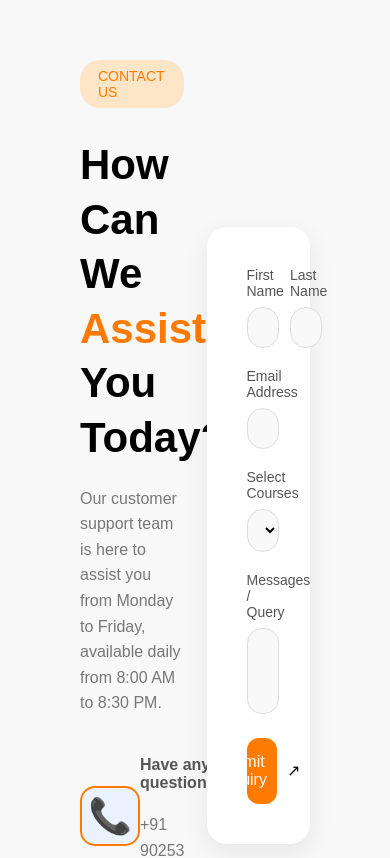
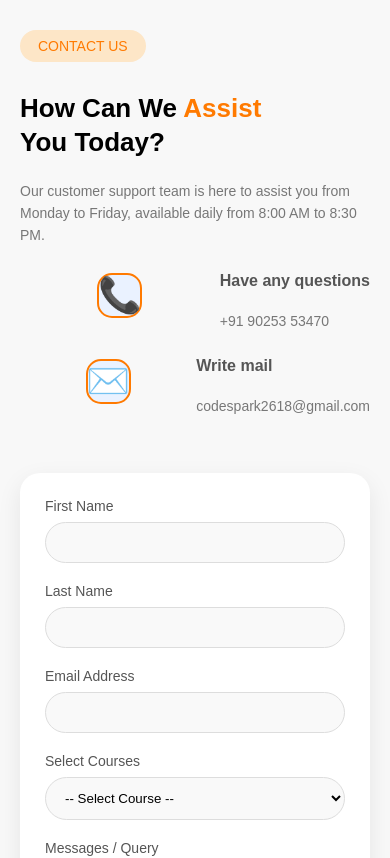
Before and after one commit to codespark2618/codespark-_official, a React (Vite) app in the folder frontend/codespark/: page /contact in a window 390 px wide. Shown: the top 858 px of the page. Built offline with nearby package versions, Linux system fonts and the light colour scheme.

Commit message:
same changes for css succes and contact pages

```diff
--- a/frontend/codespark/src/Components/Contact.css
+++ b/frontend/codespark/src/Components/Contact.css
@@ -11,7 +11,7 @@
   align-items: center;
   padding: 60px 80px;
   background: #f8f8f8;
-  min-height: 100vh;
+  min-height: auto;
 }
 
 /* LEFT */
@@ -47,6 +47,7 @@
 
 .contact-info {
   margin-top: 40px;
+
 }
 
 .info-item {
@@ -163,3 +164,135 @@ textarea {
   background: #f9f9f9;
   outline: none;
 }
+
+/* 📱 Extra Small Devices (Mobile <576px) */
+@media (max-width: 575px) {
+
+  .contact-container {
+    flex-direction: column;
+    padding: 30px 20px;
+  }
+
+  .contact-left,
+  .contact-form {
+    width: 100%;
+  }
+
+  .contact-left h1 {
+    font-size: 26px;
+  }
+
+  .contact-left p {
+    font-size: 14px;
+  }
+
+  .contact-info {
+    margin-top: 25px;
+  }
+
+  .icon {
+    width: 45px;
+    height: 45px;
+    font-size: 18px;
+  }
+
+  .contact-form {
+    padding: 25px;
+    margin-top: 30px;
+  }
+
+  .row {
+    flex-direction: column;
+    gap: 0;
+  }
+}
+
+
+/* 📱 Small Devices (576px - 767px) */
+@media (min-width: 576px) and (max-width: 767px) {
+
+  .contact-container {
+    flex-direction: column;
+    padding: 40px 30px;
+  }
+
+  .contact-left,
+  .contact-form {
+    width: 100%;
+  }
+
+  .contact-left h1 {
+    font-size: 30px;
+  }
+
+  .contact-form {
+    margin-top: 30px;
+  }
+
+  .row {
+    flex-direction: column;
+  }
+}
+
+
+/* 📱 Tablet (768px - 991px) */
+@media (min-width: 768px) and (max-width: 991px) {
+
+  .contact-container {
+    flex-direction: column;
+    padding: 50px 40px;
+  }
+
+  .contact-left,
+  .contact-form {
+    width: 100%;
+  }
+
+  .contact-left h1 {
+    font-size: 34px;
+  }
+
+  .contact-form {
+    margin-top: 30px;
+  }
+}
+
+
+/* 💻 Small Laptop (992px - 1199px) */
+@media (min-width: 992px) and (max-width: 1199px) {
+
+  .contact-container {
+    padding: 50px 60px;
+  }
+
+  .contact-left h1 {
+    font-size: 36px;
+  }
+
+  .contact-left,
+  .contact-form {
+    width: 48%;
+  }
+}
+
+
+/* 🖥️ Desktop (1200px - 1399px) */
+@media (min-width: 1200px) and (max-width: 1399px) {
+
+  .contact-container {
+    padding: 60px 80px;
+  }
+}
+
+
+/* 🖥️ Large Desktop (1400px and above) */
+@media (min-width: 1400px) {
+
+  .contact-container {
+    padding: 80px 120px;
+  }
+
+  .contact-left h1 {
+    font-size: 48px;
+  }
+}
--- a/frontend/codespark/src/Components/SuccessStories.css
+++ b/frontend/codespark/src/Components/SuccessStories.css
@@ -31,7 +31,7 @@
 
       .card-container {
           display: flex;
-        gap: 25px;
+          gap: 45px;
           justify-content: center;
           flex-wrap: wrap;
       }
@@ -50,7 +50,7 @@
 
           justify-content: space-between;
 
-        height: 100%;
+          height: auto;
 
       }
 
@@ -183,13 +183,6 @@
   }
   @media (max-width: 768px) {
 
-  .card-container {
-    display: flex;
-    overflow-x: auto;
-    gap: 20px;
-    padding-bottom: 10px;
-  }
-
     .card {
       min-width: 280px;
     }
@@ -198,9 +191,3 @@
       display: none;
     }
   }
-@media (min-width: 993px) and (max-width: 1200px) {
-
-  .card-container {
-    grid-template-columns: repeat(3, 1fr); /* 👈 3 cards */
-  }
-}
--- a/frontend/codespark/src/Components/SuccessStories.jsx
+++ b/frontend/codespark/src/Components/SuccessStories.jsx
@@ -10,6 +10,7 @@ const data = [
     name: "MICHEAL",
     role: "Python Full Stack Developer",
   },
+
   {
     course: "Frontend Development",
     text: "The frontend course at CodeSpark gave me real project experience and helped me land my dream job within 3 months.",
@@ -33,6 +34,12 @@ const data = [
     text: "The Data Science course at CodeSpark gave me real project experience and helped me land my dream job within 3 months.",
     name: "VASANTH",
     role: "Data Scientist",
+  },
+   {
+    course: "Full Stack developer",
+    text: "The Full Stack developer course at CodeSpark gave me real project experience and helped me land my dream job within 3 months.",
+    name: "DEEPIKA",
+    role: "Full Stack Developer",
   },
 ];
 
```
Lines whose indentation alone changed are shown as unchanged.
